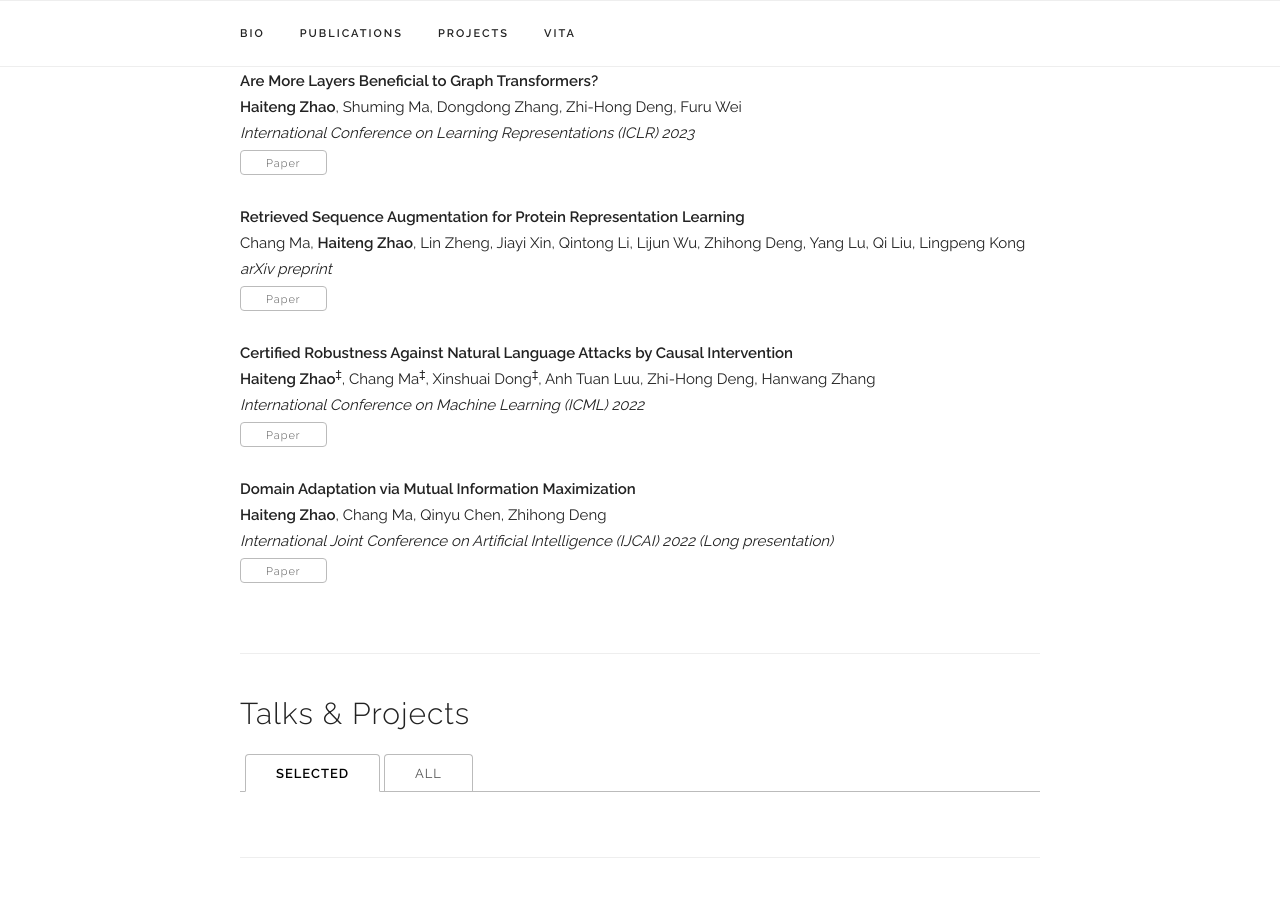
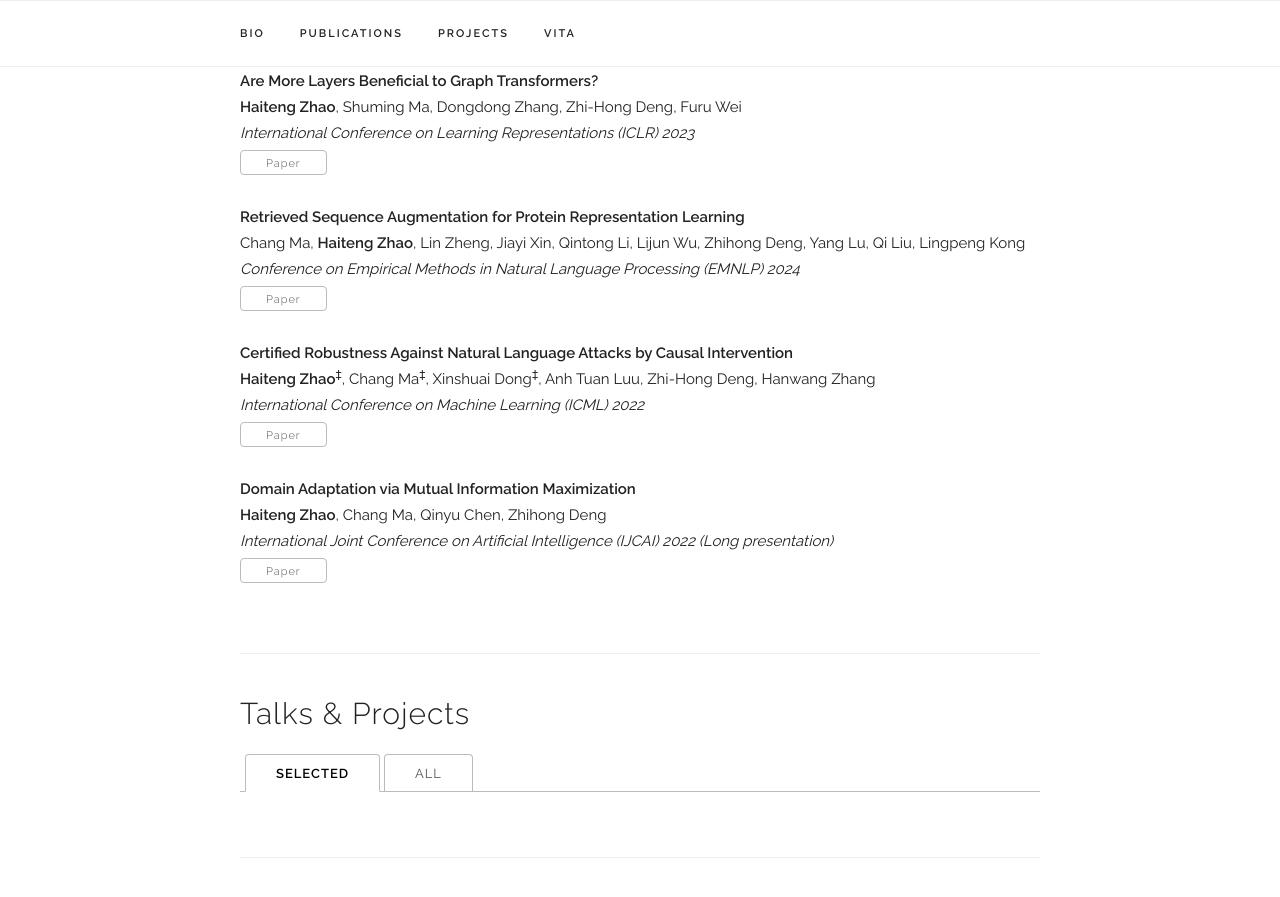
Before and after one commit to zhao-ht/haitengzhao, a Jekyll site: the page built from index.html, in a window 1280 px wide and 900 px high, scrolled down 1650 px. Shown: the top 897 px of the window. Built offline with Jekyll 4.4.1, drawn with Linux system fonts in a browser that asks for light colours; some web fonts are replaced.

Commit message:
Update publications.yaml

```diff
--- a/_data/publications.yaml
+++ b/_data/publications.yaml
@@ -31,7 +31,7 @@ papers:
 
   - title: "Retrieved Sequence Augmentation for Protein Representation Learning"
     authors: "Chang Ma, <b>Haiteng Zhao</b>, Lin Zheng, Jiayi Xin, Qintong Li, Lijun Wu, Zhihong Deng, Yang Lu, Qi Liu, Lingpeng Kong"
-    venue: "arXiv preprint"
+    venue: "Conference on Empirical Methods in Natural Language Processing (EMNLP) 2024"
     paper_pdf: "https://arxiv.org/pdf/2302.12563.pdf"
     selected: y
 
```
